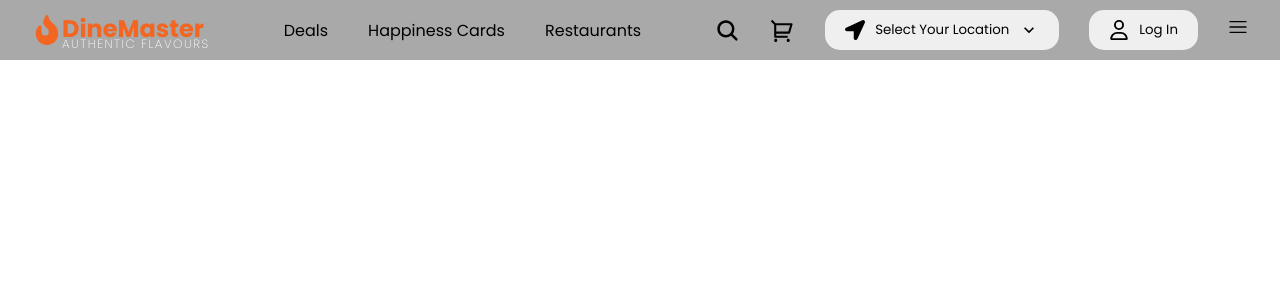
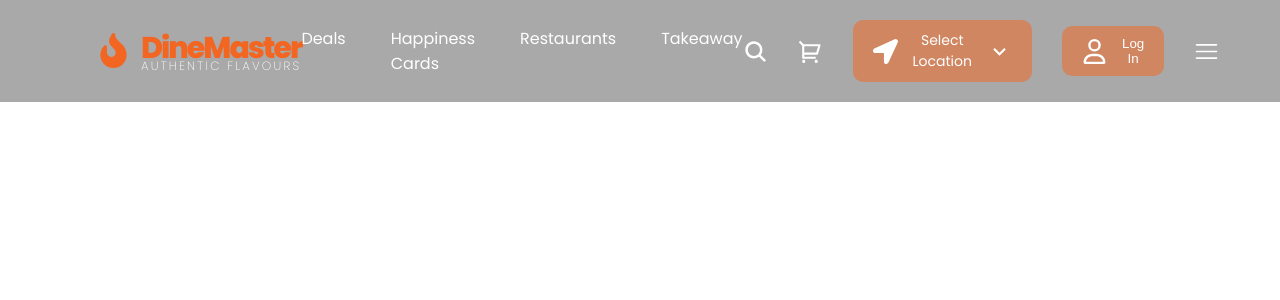
Before and after one commit to codingharsha/DineMaster_FSJ_Project, a React (Vite) app in the folder dinemaster-app/: page / in a window 1280 px wide. Shown: the top 300 px of the page. Built offline with nearby package versions, Linux system fonts and the light colour scheme.

Commit message:
Navbar Completed

```diff
--- a/dinemaster-app/src/Components/Navbar/Navbar.css
+++ b/dinemaster-app/src/Components/Navbar/Navbar.css
@@ -1,59 +1,79 @@
+.navbar {
+    width: 100%;
+    padding: 20px 0;
+    background-color: darkgray;
+}
 
-.navbar-container{
+.navbar-container {
+    display: flex;
+    justify-content: space-between;
+    align-items: center;
+    width: 85%;
+    margin: 0 auto;
+}
+
+
+.logo-txt { color: #fff; font-weight: 700; font-size: 24px; }
+.logo-slogan { color: #ccc; font-size: 10px; letter-spacing: 1px; }
+.logo { color: #f26622; font-size: 28px; }
+.icon-wrapper{
+    display: flex;
+    font-size: 25px;
+    color: white;
+}
+
+.logo-container{
     display: flex;
     gap: 10px;
-    justify-content: space-around;
-    width: 100%;
-    padding: 10px 0px;
-    background-color: darkgray;
-    height: auto;
-    align-items: center;
+    cursor: pointer;
+}
+.logo{
+    color: #f26622;
+    font-size: 35px;
 }
 
-.logo-section{
-    display: flex;
-    gap: 0px;
+
+.logo-txt{
+    font-size: 30px;
+    font-weight: 800;
+    color: #f26622;
+    line-height: 1;
+    letter-spacing: -2px;
+
 }
 
-.logo-txt{
+.logo-txt-container{
     display: flex;
     flex-direction: column;
-    gap: 0px;
-}
-
-.logo-title{
-    font-size: 24px;
-    font-weight: 700;
-    line-height: 1.2;
-    color: #f26622;
-}
-
-.logo-img{
-    color: #f26622;
-    font-size: 30px;
 }
 
 .logo-slogan{
+    line-height: 0.5;
     font-weight: 200;
     font-size: 12px;
-    letter-spacing: 1.5px;
-    line-height: 0;
+    letter-spacing: 2.2px;
     color: white;
+
 }
 
-
-.links{
+.mid-section{
     display: flex;
     gap: 40px;
 }
 
-.buttons{
+.links{
+    display: flex;
+    gap: 45px;
+    color: white;
+}
+
+.links, .icons div{
+    cursor: pointer;
+}
+
+.icons{
     display: flex;
     gap: 30px;
-}
-
-.icon-wrapper{
-    font-size: 25px;
 }
 
 .right-section{
@@ -61,27 +81,31 @@
     gap: 30px;
     align-items: center;
 }
-
-.location-button{
+.location-btn{
     display: flex;
-    gap: 10px;
+    gap: 15px;
+    border-radius: 10px;
+    border: none;
+    align-items: center;
+    background-color: #f2672286;
     padding: 10px 20px;
-    align-items: center;
-    border: none;
-    border-radius: 15px;
-    font-family: Poppins,sans-serif;
+    cursor: pointer;
 }
 
-.profile-button{
-    display: flex;
-    gap: 10px;
-    padding: 10px 20px;
-    border: none;
-    border-radius: 15px;
-    align-items: center;
+.location-txt{
+    color: white;
+    font-size: 14px;
     font-family: Poppins, sans-serif;
 }
 
-.btn-icon-wrapper{
-    font-size: 20px;
+.profile{
+    display: flex;
+    gap: 15px;
+    border: none;
+    border-radius: 10px;
+    align-items: center;
+    background-color: #f2672286;
+    padding: 10px 20px;
+    color: white;
+    cursor: pointer;
 }
--- a/dinemaster-app/src/Components/Navbar/Navbar.jsx
+++ b/dinemaster-app/src/Components/Navbar/Navbar.jsx
@@ -7,44 +7,49 @@ import { FaRegUser } from "react-icons/fa6";
 import { IoSearch } from "react-icons/io5";
 import { FaFire } from "react-icons/fa";
 import { RxHamburgerMenu } from "react-icons/rx";
+
 const Navbar = () => {
   return (
-    <div className='navbar'>
+    <div className= 'navbar'>
         <div className="navbar-container">
-            <div className="logo-section">
-                <FaFire className='logo-img'/>
-                <div className="logo-txt">
-                    <div className="logo-title">DineMaster</div>
-                    <div className="logo-slogan">AUTHENTIC FLAVOURS</div>
+          <div className="logo-container">
+             <div className="icon-wrapper">
+               <FaFire className='logo'/>
+             </div>
+             <div className="logo-txt-container">
+               <div className='logo-txt'>DineMaster</div>
+               <div className='logo-slogan'>AUTHENTIC FLAVOURS</div>
              </div>
           </div>
 
-            <div className="mid-section">
           <div className="links">
-                    <div className="link">Deals</div>
-                    <div className="link">Happiness Cards</div>
-                    <div className="link">Restaurants</div>
-                </div>
+            <div >Deals</div>
+            <div >Happiness Cards</div>
+            <div>Restaurants</div>
+            <div>Takeaway</div>
           </div>
 
           <div className="right-section">
-                <div className="buttons">
-                    <IoSearch className='icon-wrapper'/>
-                    <RiShoppingCart2Line className='icon-wrapper'/>
+
+            <div className="icons">
+               <div className="icon-wrapper"><IoSearch className='search-icon'/></div>
+               <div className="icon-wrapper"><RiShoppingCart2Line className='cart-icon'/></div>
             </div>
-                <button className='location-button'>
-                    <FaLocationArrow className='btn-icon-wrapper'/>
-                    <div className="location-txt">Select Your Location</div>
-                    <MdOutlineKeyboardArrowDown className='btn-icon-wrapper'/>
+
+            <button className='location-btn'>
+              <div className="icon-wrapper"><FaLocationArrow /></div>
+              <span className='location-txt'>Select Location</span>
+              <div className="icon-wrapper"><MdOutlineKeyboardArrowDown /></div>
             </button>
-                <button className="profile-button">
-                    <FaRegUser className='btn-icon-wrapper'/>
-                    <div className="profile-txt">Log In</div>
+
+            <button className='profile'>
+              <div className="icon-wrapper"><FaRegUser /></div>
+              <div className='profile-txt'>Log In</div>
             </button>
-                <div className="sidebar-button">
-                    <RxHamburgerMenu className='btn-icon-wrapper'/>
+
+            <div className="icon-wrapper"><RxHamburgerMenu /></div>
           </div>
-            </div>
+
         </div>
     </div>
   )
```
Lines whose indentation alone changed are shown as unchanged.
